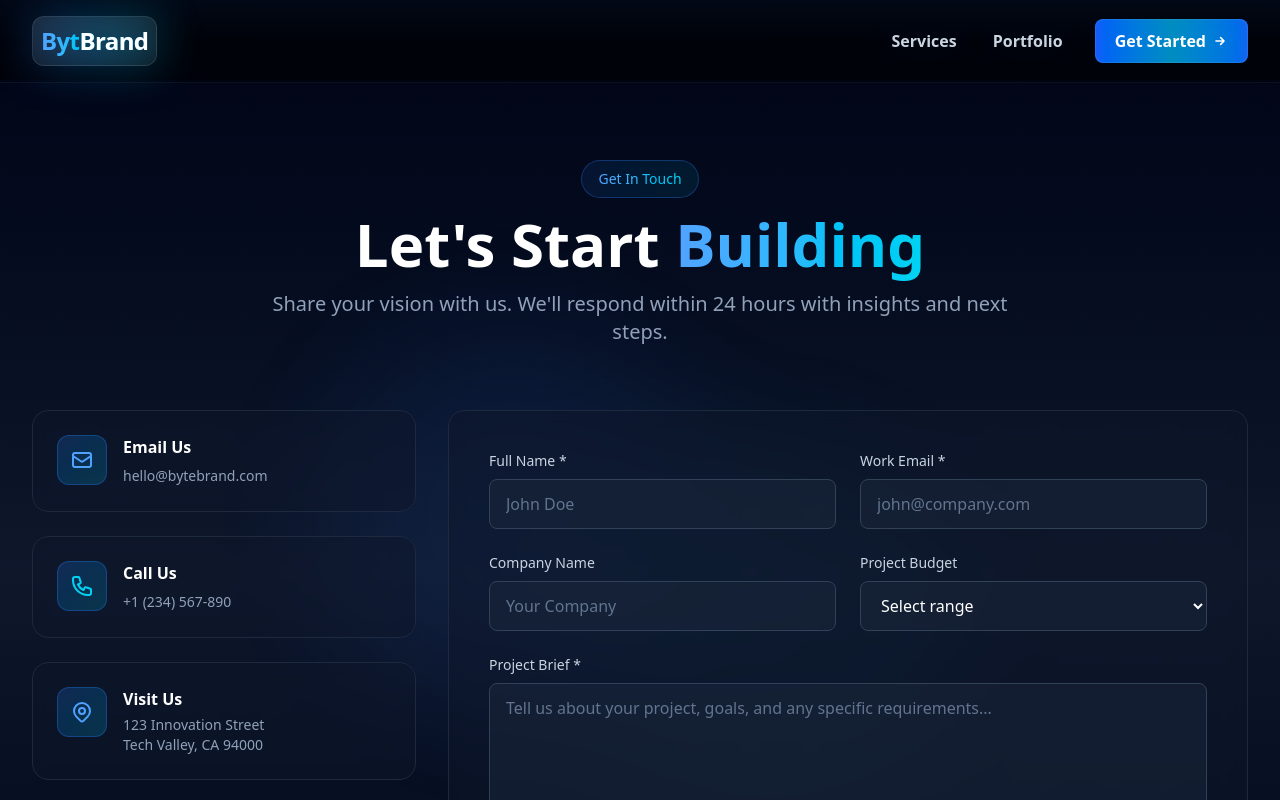
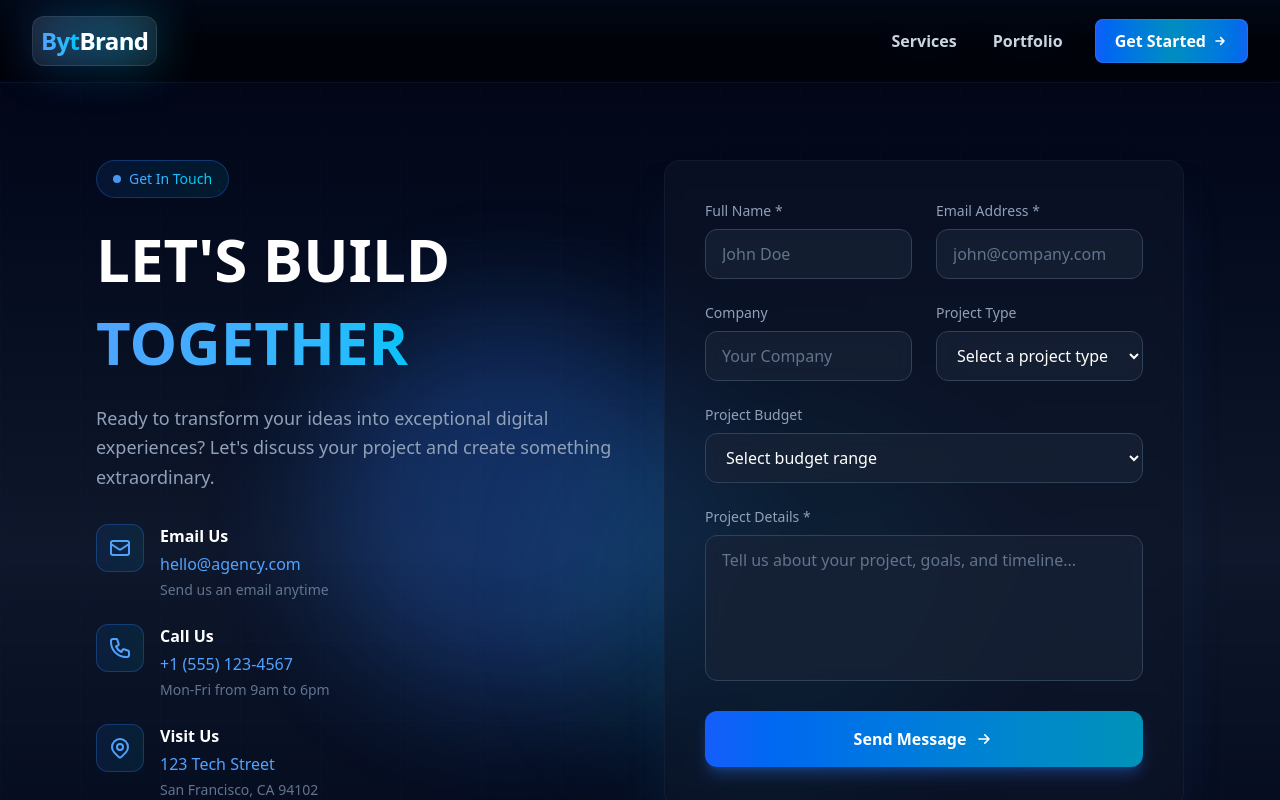
Before and after one commit to Dmitryyy987/Website_SickNick, a React (Vite) app in the folder frontend/: page /contact in a window 1280 px wide. Shown: the top 800 px of the page. Built offline with nearby package versions, Linux system fonts and the light colour scheme.

Commit message:
basic fixes

```diff
--- a/frontend/package.json
+++ b/frontend/package.json
@@ -12,6 +12,7 @@
   "dependencies": {
     "@tailwindcss/vite": "^4.1.14",
     "gsap": "^3.13.0",
+    "lucide-react": "^0.545.0",
     "react": "^19.1.1",
     "react-dom": "^19.1.1",
     "react-router-dom": "^7.9.3",
--- a/frontend/src/pages/Contact.jsx
+++ b/frontend/src/pages/Contact.jsx
@@ -1,14 +1,30 @@
-import React, { useState } from "react";
+import React, { useState, useEffect, useRef } from "react";
+import { useLocation } from "react-router-dom";
 
 const Contact = () => {
-  const [status, setStatus] = useState("");
   const [formData, setFormData] = useState({
     name: "",
     email: "",
     company: "",
+    projectType: "",
     budget: "",
     message: ""
   });
+  const [isSubmitting, setIsSubmitting] = useState(false);
+  const formRef = useRef(null);
+  const location = useLocation();
+
+  // Auto-scroll to form when navigated to contact page
+  useEffect(() => {
+    if (location.pathname === '/contact' && formRef.current) {
+      setTimeout(() => {
+        formRef.current.scrollIntoView({
+          behavior: 'smooth',
+          block: 'start'
+        });
+      }, 100);
+    }
+  }, [location.pathname]);
 
   const handleChange = (e) => {
     setFormData({
@@ -17,182 +33,178 @@ const Contact = () => {
     });
   };
 
-  const handleSubmit = (e) => {
+  const handleSubmit = async (e) => {
     e.preventDefault();
-    setStatus("sending");
-
-    // Simulate API call
-    setTimeout(() => {
-      setStatus("success");
+    setIsSubmitting(true);
+    // Simulate form submission
+    await new Promise(resolve => setTimeout(resolve, 2000));
+    setIsSubmitting(false);
+    // Handle form submission here
+    alert('Thank you for your message! We will get back to you soon.');
     setFormData({
       name: "",
       email: "",
       company: "",
+      projectType: "",
       budget: "",
       message: ""
     });
-
-      // Reset success message after 5 seconds
-      setTimeout(() => setStatus(""), 5000);
-    }, 1500);
   };
 
   return (
-    <section className="relative py-18 md:py-20 bg-gradient-to-b from-slate-950 via-slate-900 to-slate-950 overflow-hidden">
-      {/* Background Elements */}
-      <div className="absolute inset-0 opacity-10">
-        <div className="absolute top-1/4 left-1/4 w-96 h-96 bg-blue-500 rounded-full blur-3xl animate-pulse"></div>
-        <div className="absolute bottom-1/4 right-1/4 w-96 h-96 bg-cyan-500 rounded-full blur-3xl animate-pulse" style={{ animationDelay: '1s' }}></div>
-      </div>
-
-      {/* Grid Pattern */}
-      <div className="absolute inset-0 opacity-5">
+    <section id="contact" className="relative min-h-screen flex items-center justify-center overflow-hidden bg-gradient-to-b from-slate-950 via-slate-900 to-slate-950 border-b border-slate-800/50 ">
+      {/* Animated Background Grid */}
+      <div className="absolute inset-0 opacity-20">
         <div className="absolute inset-0" style={{
           backgroundImage: `
-            linear-gradient(to right, rgb(59, 130, 246, 0.3) 1px, transparent 1px),
-            linear-gradient(to bottom, rgb(59, 130, 246, 0.3) 1px, transparent 1px)
+            linear-gradient(to right, rgb(59, 130, 246, 0.1) 1px, transparent 1px),
+            linear-gradient(to bottom, rgb(59, 130, 246, 0.1) 1px, transparent 1px)
           `,
-          backgroundSize: '60px 60px'
+          backgroundSize: '80px 80px'
         }}></div>
       </div>
 
-      <div className="relative z-10 max-w-7xl mx-auto px-6 lg:px-8">
-        {/* Section Header */}
-        <div className="text-center mb-16">
-          <div className="inline-flex items-center gap-2 px-4 py-2 bg-gradient-to-r from-blue-500/10 to-cyan-500/10 border border-blue-500/30 rounded-full backdrop-blur-sm mb-4">
+      {/* Gradient Orbs */}
+      <div className="absolute top-1/4 left-1/4 w-96 h-96 bg-blue-500/30 rounded-full blur-3xl animate-pulse"></div>
+      <div className="absolute bottom-1/4 right-1/4 w-96 h-96 bg-cyan-500/20 rounded-full blur-3xl animate-pulse" style={{ animationDelay: '1s' }}></div>
+
+      {/* Content */}
+      <div className="relative z-10 max-w-6xl mx-auto px-6 lg:px-8 py-20 w-full mt-0">
+        <div className="grid lg:grid-cols-2 gap-12 items-start">
+          {/* Contact Information */}
+          <div className="space-y-8">
+            {/* Header */}
+            <div>
+              <div className="inline-flex items-center gap-2 px-4 py-2 bg-gradient-to-r from-blue-500/10 to-cyan-500/10 border border-blue-500/30 rounded-full backdrop-blur-sm mb-6">
+                <div className="w-2 h-2 bg-blue-400 rounded-full animate-pulse"></div>
                 <span className="text-sm font-medium bg-gradient-to-r from-blue-400 to-cyan-400 bg-clip-text text-transparent">
                   Get In Touch
                 </span>
               </div>
-          <h2 className="text-4xl md:text-5xl lg:text-6xl font-black text-white mb-4">
-            Let's Start <span className="bg-gradient-to-r from-blue-400 to-cyan-400 bg-clip-text text-transparent">Building</span>
-          </h2>
-          <p className="text-xl text-slate-400 max-w-3xl mx-auto">
-            Share your vision with us. We'll respond within 24 hours with insights and next steps.
+
+              <h1 className="text-4xl md:text-5xl lg:text-6xl font-black leading-tight mb-6">
+                <span className="block text-white">LET'S BUILD</span>
+                <span className="block mt-2 bg-gradient-to-r from-blue-400 via-cyan-400 to-blue-500 bg-clip-text text-transparent animate-gradient">
+                  TOGETHER
+                </span>
+              </h1>
+
+              <p className="text-lg text-slate-400 leading-relaxed">
+                Ready to transform your ideas into exceptional digital experiences?
+                Let's discuss your project and create something extraordinary.
               </p>
             </div>
 
-        <div className="grid lg:grid-cols-3 gap-8">
-          {/* Contact Information */}
-          <div className="lg:col-span-1 space-y-6">
-            {/* Contact Cards */}
-            <div className="bg-slate-900/50 backdrop-blur-sm rounded-2xl p-6 border border-slate-800 hover:border-blue-500/50 transition-all duration-300">
-              <div className="flex items-start gap-4">
-                <div className="p-3 bg-gradient-to-br from-blue-500/20 to-cyan-500/20 rounded-xl border border-blue-500/30">
-                  <svg className="w-6 h-6 text-blue-400" fill="none" stroke="currentColor" viewBox="0 0 24 24">
+            {/* Contact Methods */}
+            <div className="space-y-6">
+              {[
+                {
+                  icon: (
+                    <svg className="w-6 h-6" fill="none" stroke="currentColor" viewBox="0 0 24 24">
                       <path strokeLinecap="round" strokeLinejoin="round" strokeWidth="2" d="M3 8l7.89 5.26a2 2 0 002.22 0L21 8M5 19h14a2 2 0 002-2V7a2 2 0 00-2-2H5a2 2 0 00-2 2v10a2 2 0 002 2z" />
                     </svg>
-                </div>
-                <div>
-                  <h3 className="text-white font-semibold mb-1">Email Us</h3>
-                  <a href="mailto:hello@bytebrand.com" className="text-slate-400 hover:text-blue-400 transition-colors text-sm">
-                    hello@bytebrand.com
-                  </a>
-                </div>
-              </div>
-            </div>
-
-            <div className="bg-slate-900/50 backdrop-blur-sm rounded-2xl p-6 border border-slate-800 hover:border-blue-500/50 transition-all duration-300">
-              <div className="flex items-start gap-4">
-                <div className="p-3 bg-gradient-to-br from-blue-500/20 to-cyan-500/20 rounded-xl border border-blue-500/30">
-                  <svg className="w-6 h-6 text-cyan-400" fill="none" stroke="currentColor" viewBox="0 0 24 24">
+                  ),
+                  title: "Email Us",
+                  detail: "hello@agency.com",
+                  description: "Send us an email anytime"
+                },
+                {
+                  icon: (
+                    <svg className="w-6 h-6" fill="none" stroke="currentColor" viewBox="0 0 24 24">
                       <path strokeLinecap="round" strokeLinejoin="round" strokeWidth="2" d="M3 5a2 2 0 012-2h3.28a1 1 0 01.948.684l1.498 4.493a1 1 0 01-.502 1.21l-2.257 1.13a11.042 11.042 0 005.516 5.516l1.13-2.257a1 1 0 011.21-.502l4.493 1.498a1 1 0 01.684.949V19a2 2 0 01-2 2h-1C9.716 21 3 14.284 3 6V5z" />
                     </svg>
-                </div>
-                <div>
-                  <h3 className="text-white font-semibold mb-1">Call Us</h3>
-                  <a href="tel:+1234567890" className="text-slate-400 hover:text-cyan-400 transition-colors text-sm">
-                    +1 (234) 567-890
-                  </a>
-                </div>
-              </div>
-            </div>
-
-            <div className="bg-slate-900/50 backdrop-blur-sm rounded-2xl p-6 border border-slate-800 hover:border-blue-500/50 transition-all duration-300">
-              <div className="flex items-start gap-4">
-                <div className="p-3 bg-gradient-to-br from-blue-500/20 to-cyan-500/20 rounded-xl border border-blue-500/30">
-                  <svg className="w-6 h-6 text-blue-400" fill="none" stroke="currentColor" viewBox="0 0 24 24">
+                  ),
+                  title: "Call Us",
+                  detail: "+1 (555) 123-4567",
+                  description: "Mon-Fri from 9am to 6pm"
+                },
+                {
+                  icon: (
+                    <svg className="w-6 h-6" fill="none" stroke="currentColor" viewBox="0 0 24 24">
                       <path strokeLinecap="round" strokeLinejoin="round" strokeWidth="2" d="M17.657 16.657L13.414 20.9a1.998 1.998 0 01-2.827 0l-4.244-4.243a8 8 0 1111.314 0z" />
                       <path strokeLinecap="round" strokeLinejoin="round" strokeWidth="2" d="M15 11a3 3 0 11-6 0 3 3 0 016 0z" />
                     </svg>
+                  ),
+                  title: "Visit Us",
+                  detail: "123 Tech Street",
+                  description: "San Francisco, CA 94102"
+                }
+              ].map((contact, index) => (
+                <div key={index} className="flex items-start gap-4 group cursor-pointer">
+                  <div className="flex-shrink-0 w-12 h-12 bg-gradient-to-r from-blue-500/10 to-cyan-500/10 border border-blue-500/30 rounded-xl flex items-center justify-center group-hover:scale-110 transition-transform duration-300">
+                    <div className="text-blue-400 group-hover:text-cyan-400 transition-colors">
+                      {contact.icon}
+                    </div>
                   </div>
                   <div>
-                  <h3 className="text-white font-semibold mb-1">Visit Us</h3>
-                  <p className="text-slate-400 text-sm">
-                    123 Innovation Street<br />
-                    Tech Valley, CA 94000
-                  </p>
+                    <h3 className="text-white font-semibold mb-1">{contact.title}</h3>
+                    <p className="text-blue-400 font-medium">{contact.detail}</p>
+                    <p className="text-slate-500 text-sm mt-1">{contact.description}</p>
                   </div>
                 </div>
+              ))}
             </div>
 
             {/* Social Links */}
-            <div className="bg-gradient-to-br from-blue-500/10 to-cyan-500/10 backdrop-blur-sm rounded-2xl p-6 border border-blue-500/30">
-              <h3 className="text-white font-semibold mb-4">Connect With Us</h3>
-              <div className="flex gap-3">
-                {[
-                  { icon: "M18 2h-3a5 5 0 00-5 5v3H7v4h3v8h4v-8h3l1-4h-4V7a1 1 0 011-1h3z", label: "Facebook" },
-                  { icon: "M23 3a10.9 10.9 0 01-3.14 1.53 4.48 4.48 0 00-7.86 3v1A10.66 10.66 0 013 4s-4 9 5 13a11.64 11.64 0 01-7 2c9 5 20 0 20-11.5a4.5 4.5 0 00-.08-.83A7.72 7.72 0 0023 3z", label: "Twitter" },
-                  { icon: "M16 8a6 6 0 016 6v7h-4v-7a2 2 0 00-2-2 2 2 0 00-2 2v7h-4v-7a6 6 0 016-6zM2 9h4v12H2z", label: "LinkedIn" }
-                ].map((social, i) => (
+            <div className="pt-6">
+              <h3 className="text-white font-semibold mb-4">Follow Us</h3>
+              <div className="flex gap-4">
+                {['Twitter', 'LinkedIn', 'GitHub', 'Dribbble'].map((social, index) => (
                   <a
-                    key={i}
+                    key={index}
                     href="#"
-                    className="p-3 bg-slate-800/50 hover:bg-slate-800 rounded-lg border border-slate-700 hover:border-blue-500/50 transition-all duration-300 group"
-                    aria-label={social.label}
+                    className="w-10 h-10 bg-slate-800/50 hover:bg-slate-800 border border-slate-700 hover:border-blue-500/50 rounded-lg flex items-center justify-center backdrop-blur-sm transition-all duration-300 hover:scale-110 group"
                   >
-                    <svg className="w-5 h-5 text-slate-400 group-hover:text-blue-400 transition-colors" fill="none" stroke="currentColor" viewBox="0 0 24 24">
-                      <path strokeLinecap="round" strokeLinejoin="round" strokeWidth="2" d={social.icon} />
-                    </svg>
+                    <span className="text-slate-400 group-hover:text-blue-400 transition-colors text-sm font-medium">
+                      {social[0]}
+                    </span>
                   </a>
                 ))}
               </div>
             </div>
           </div>
 
-          {/* Contact Form */}
-          <div className="lg:col-span-2">
-            <div className="bg-slate-900/50 backdrop-blur-sm rounded-2xl p-8 md:p-10 border border-slate-800">
+          {/* Contact Form with ref for auto-scroll */}
+          <div ref={formRef} className="bg-slate-900/50 backdrop-blur-sm border border-slate-800/50 rounded-2xl p-8 lg:p-10 shadow-2xl shadow-blue-500/10">
             <form onSubmit={handleSubmit} className="space-y-6">
-                {/* Name and Email */}
               <div className="grid md:grid-cols-2 gap-6">
                 <div>
-                    <label htmlFor="name" className="block text-sm font-medium text-slate-300 mb-2">
+                  <label htmlFor="name" className="block text-sm font-medium text-slate-400 mb-2">
                     Full Name *
                   </label>
                   <input
                     type="text"
                     id="name"
                     name="name"
+                    required
                     value={formData.name}
                     onChange={handleChange}
-                      required
-                      className="w-full px-4 py-3 bg-slate-800/50 border border-slate-700 rounded-lg text-white placeholder-slate-500 focus:ring-2 focus:ring-blue-500 focus:border-transparent transition duration-200"
+                    className="w-full px-4 py-3 bg-slate-800/50 border border-slate-700 rounded-xl text-white placeholder-slate-500 focus:outline-none focus:ring-2 focus:ring-blue-500/50 focus:border-blue-500/50 transition-all duration-300 backdrop-blur-sm"
                     placeholder="John Doe"
                   />
                 </div>
+
                 <div>
-                    <label htmlFor="email" className="block text-sm font-medium text-slate-300 mb-2">
-                      Work Email *
+                  <label htmlFor="email" className="block text-sm font-medium text-slate-400 mb-2">
+                    Email Address *
                   </label>
                   <input
                     type="email"
                     id="email"
                     name="email"
+                    required
                     value={formData.email}
                     onChange={handleChange}
-                      required
-                      className="w-full px-4 py-3 bg-slate-800/50 border border-slate-700 rounded-lg text-white placeholder-slate-500 focus:ring-2 focus:ring-blue-500 focus:border-transparent transition duration-200"
+                    className="w-full px-4 py-3 bg-slate-800/50 border border-slate-700 rounded-xl text-white placeholder-slate-500 focus:outline-none focus:ring-2 focus:ring-blue-500/50 focus:border-blue-500/50 transition-all duration-300 backdrop-blur-sm"
                     placeholder="john@company.com"
                   />
                 </div>
               </div>
 
-                {/* Company and Budget */}
               <div className="grid md:grid-cols-2 gap-6">
                 <div>
-                    <label htmlFor="company" className="block text-sm font-medium text-slate-300 mb-2">
-                      Company Name
+                  <label htmlFor="company" className="block text-sm font-medium text-slate-400 mb-2">
+                    Company
                   </label>
                   <input
                     type="text"
@@ -200,12 +212,34 @@ const Contact = () => {
                     name="company"
                     value={formData.company}
                     onChange={handleChange}
-                      className="w-full px-4 py-3 bg-slate-800/50 border border-slate-700 rounded-lg text-white placeholder-slate-500 focus:ring-2 focus:ring-blue-500 focus:border-transparent transition duration-200"
+                    className="w-full px-4 py-3 bg-slate-800/50 border border-slate-700 rounded-xl text-white placeholder-slate-500 focus:outline-none focus:ring-2 focus:ring-blue-500/50 focus:border-blue-500/50 transition-all duration-300 backdrop-blur-sm"
                     placeholder="Your Company"
                   />
                 </div>
+
                 <div>
-                    <label htmlFor="budget" className="block text-sm font-medium text-slate-300 mb-2">
+                  <label htmlFor="projectType" className="block text-sm font-medium text-slate-400 mb-2">
+                    Project Type
+                  </label>
+                  <select
+                    id="projectType"
+                    name="projectType"
+                    value={formData.projectType}
+                    onChange={handleChange}
+                    className="w-full px-4 py-3 bg-slate-800/50 border border-slate-700 rounded-xl text-white focus:outline-none focus:ring-2 focus:ring-blue-500/50 focus:border-blue-500/50 transition-all duration-300 backdrop-blur-sm"
+                  >
+                    <option value="">Select a project type</option>
+                    <option value="web">Web Development</option>
+                    <option value="mobile">Mobile App</option>
+                    <option value="saas">SaaS Platform</option>
+                    <option value="consulting">Consulting</option>
+                    <option value="other">Other</option>
+                  </select>
+                </div>
+              </div>
+
+              <div>
+                <label htmlFor="budget" className="block text-sm font-medium text-slate-400 mb-2">
                   Project Budget
                 </label>
                 <select
@@ -213,44 +247,41 @@ const Contact = () => {
                   name="budget"
                   value={formData.budget}
                   onChange={handleChange}
-                      className="w-full px-4 py-3 bg-slate-800/50 border border-slate-700 rounded-lg text-white focus:ring-2 focus:ring-blue-500 focus:border-transparent transition duration-200"
+                  className="w-full px-4 py-3 bg-slate-800/50 border border-slate-700 rounded-xl text-white focus:outline-none focus:ring-2 focus:ring-blue-500/50 focus:border-blue-500/50 transition-all duration-300 backdrop-blur-sm"
                 >
-                      <option value="">Select range</option>
-                      <option value="5k-10k">$5k - $10k</option>
-                      <option value="10k-25k">$10k - $25k</option>
-                      <option value="25k-50k">$25k - $50k</option>
-                      <option value="50k+">$50k+</option>
+                  <option value="">Select budget range</option>
+                  <option value="5k-15k">$5k - $15k</option>
+                  <option value="15k-50k">$15k - $50k</option>
+                  <option value="50k-100k">$50k - $100k</option>
+                  <option value="100k+">$100k+</option>
                 </select>
               </div>
-                </div>
 
-                {/* Message */}
               <div>
-                  <label htmlFor="message" className="block text-sm font-medium text-slate-300 mb-2">
-                    Project Brief *
+                <label htmlFor="message" className="block text-sm font-medium text-slate-400 mb-2">
+                  Project Details *
                 </label>
                 <textarea
                   id="message"
                   name="message"
-                    rows="6"
+                  required
+                  rows="5"
                   value={formData.message}
                   onChange={handleChange}
-                    required
-                    placeholder="Tell us about your project, goals, and any specific requirements..."
-                    className="w-full px-4 py-3 bg-slate-800/50 border border-slate-700 rounded-lg text-white placeholder-slate-500 focus:ring-2 focus:ring-blue-500 focus:border-transparent transition duration-200 resize-none"
+                  className="w-full px-4 py-3 bg-slate-800/50 border border-slate-700 rounded-xl text-white placeholder-slate-500 focus:outline-none focus:ring-2 focus:ring-blue-500/50 focus:border-blue-500/50 transition-all duration-300 resize-none backdrop-blur-sm"
+                  placeholder="Tell us about your project, goals, and timeline..."
                 ></textarea>
               </div>
 
-                {/* Submit Button */}
               <button
                 type="submit"
-                  disabled={status === "sending"}
-                  className="group relative w-full px-8 py-4 bg-gradient-to-r from-blue-600 to-cyan-600 text-white font-bold text-lg rounded-xl shadow-lg shadow-blue-500/30 hover:shadow-blue-500/50 transition-all duration-300 hover:scale-105 disabled:opacity-50 disabled:cursor-not-allowed disabled:hover:scale-100 overflow-hidden"
+                disabled={isSubmitting}
+                className="w-full group relative px-8 py-4 bg-gradient-to-r from-blue-600 to-cyan-600 text-white font-semibold rounded-xl shadow-lg shadow-blue-500/30 hover:shadow-blue-500/50 transition-all duration-300 hover:scale-105 overflow-hidden disabled:opacity-50 disabled:cursor-not-allowed disabled:hover:scale-100"
               >
                 <span className="relative z-10 flex items-center justify-center gap-2">
-                    {status === "sending" ? (
+                  {isSubmitting ? (
                     <>
-                        <svg className="animate-spin h-5 w-5" fill="none" viewBox="0 0 24 24">
+                      <svg className="animate-spin h-5 w-5 text-white" fill="none" viewBox="0 0 24 24">
                         <circle className="opacity-25" cx="12" cy="12" r="10" stroke="currentColor" strokeWidth="4"></circle>
                         <path className="opacity-75" fill="currentColor" d="M4 12a8 8 0 018-8V0C5.373 0 0 5.373 0 12h4zm2 5.291A7.962 7.962 0 014 12H0c0 3.042 1.135 5.824 3 7.938l3-2.647z"></path>
                       </svg>
@@ -260,7 +291,7 @@ const Contact = () => {
                     <>
                       Send Message
                       <svg className="w-5 h-5 transform group-hover:translate-x-1 transition-transform" fill="none" stroke="currentColor" viewBox="0 0 24 24">
-                          <path strokeLinecap="round" strokeLinejoin="round" strokeWidth="2" d="M14 5l7 7m0 0l-7 7m7-7H3" />
+                        <path strokeLinecap="round" strokeLinejoin="round" strokeWidth="2" d="M13 7l5 5m0 0l-5 5m5-5H6" />
                       </svg>
                     </>
                   )}
@@ -268,33 +299,18 @@ const Contact = () => {
                 <div className="absolute inset-0 bg-gradient-to-r from-cyan-600 to-blue-600 opacity-0 group-hover:opacity-100 transition-opacity duration-300"></div>
               </button>
             </form>
-
-              {/* Success Message */}
-              {status === "success" && (
-                <div className="mt-6 p-4 bg-green-500/10 border border-green-500/30 rounded-lg flex items-start gap-3 animate-fadeIn">
-                  <svg className="w-6 h-6 text-green-400 flex-shrink-0 mt-0.5" fill="none" stroke="currentColor" viewBox="0 0 24 24">
-                    <path strokeLinecap="round" strokeLinejoin="round" strokeWidth="2" d="M9 12l2 2 4-4m6 2a9 9 0 11-18 0 9 9 0 0118 0z" />
-                  </svg>
-                  <div>
-                    <h4 className="text-green-400 font-semibold mb-1">Message Sent Successfully!</h4>
-                    <p className="text-slate-300 text-sm">
-                      Your vision is now in our queue. We'll reply within 24 hours with insights and next steps.
-                    </p>
-                  </div>
-                </div>
-              )}
-            </div>
           </div>
         </div>
       </div>
 
       <style jsx>{`
-        @keyframes fadeIn {
-          from { opacity: 0; transform: translateY(-10px); }
-          to { opacity: 1; transform: translateY(0); }
+        @keyframes gradient {
+          0%, 100% { background-position: 0% 50%; }
+          50% { background-position: 100% 50%; }
         }
-        .animate-fadeIn {
-          animation: fadeIn 0.3s ease-out;
+        .animate-gradient {
+          background-size: 200% 200%;
+          animation: gradient 3s ease infinite;
         }
       `}</style>
     </section>
```
Also changed, not shown: frontend/src/components/Header.jsx (+102 -39 lines), 1 other file (tests, documents, lock files or other folders). Lines whose indentation alone changed are shown as unchanged.
